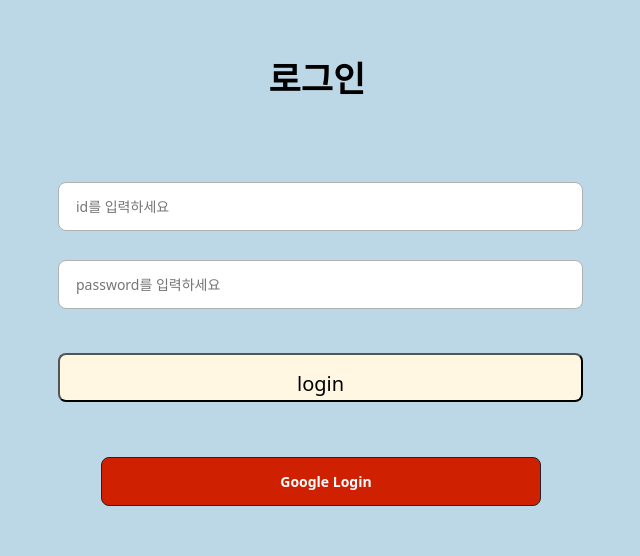
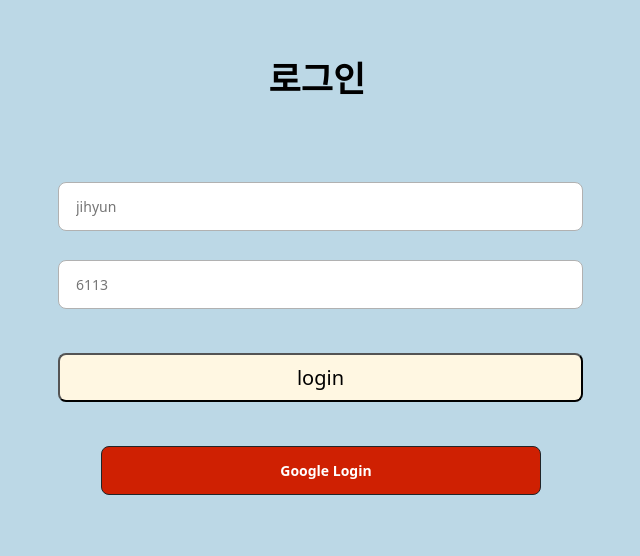
Before and after one commit to govl6113/YOLO-Day, a Django app: page /single_page/login/ in a window 1280 px wide. Shown: the part 244-800 px from the top of the page, without its empty margins (309-949 px from the left). Run offline with Django 3.2, Linux system fonts and the light colour scheme; some libraries are stand-ins or nearby versions.

Commit message:
로그인페이지 수정

```diff
--- a/myproject/single_pages/static/css/login.css
+++ b/myproject/single_pages/static/css/login.css
@@ -35,10 +35,12 @@ section {
 }
 
 .login_btn {
+  display: flex;
+  align-items: center;
+  justify-content: center;
   width: 525px;
   height: 49px;
-  margin: 25px 378px 25px 357px;
-  padding: 14px 237px;
+  margin: 25px 378px 15px 357px;
   border-radius: 8px;
   background-color: #fff7e2;
   font-size: 20px;
@@ -50,7 +52,7 @@ section {
   align-items: center;
   width: 440px;
   height: 49px;
-  margin: 30px 378px 25px 357px;
+  margin: 5px 378px 25px 357px;
   border-radius: 8px;
   box-sizing: border-box;
   background-color: #cf2002;
--- a/myproject/single_pages/templates/single_pages/login.html
+++ b/myproject/single_pages/templates/single_pages/login.html
@@ -18,9 +18,9 @@
 
         <form action="{% url 'login' %}" method="POST">
             {% csrf_token %}
-            <input class="login" type="text" name="username" id="" placeholder="id를 입력하세요" />
+            <input class="login" type="text" name="username" id="" placeholder="jihyun" />
             <br />
-            <input class="password" type="password" name="password" id="" placeholder="password를 입력하세요" />
+            <input class="password" type="password" name="password" id="" placeholder="6113" />
             <br />
             <input class="login_btn" type="submit" value="login" id="" />
             <br />
```
Also changed, not shown: myproject/db.sqlite3.
